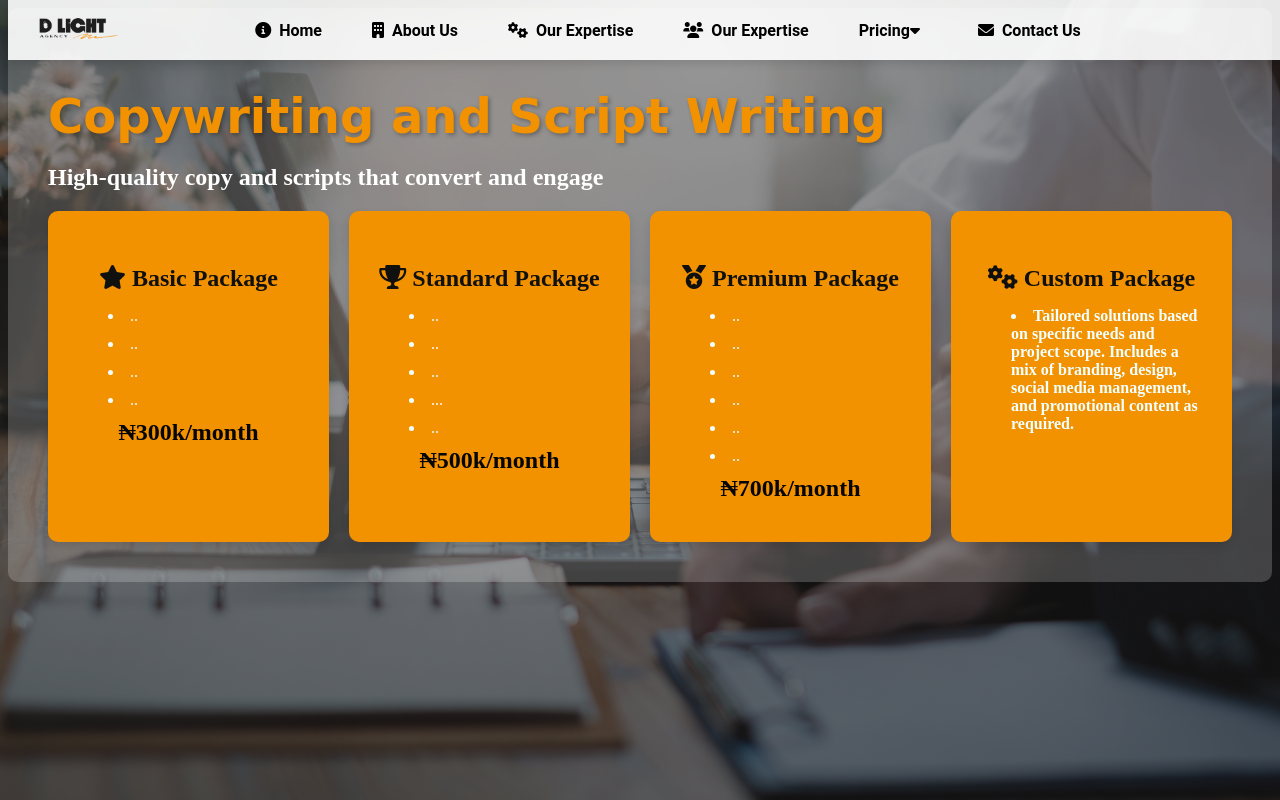
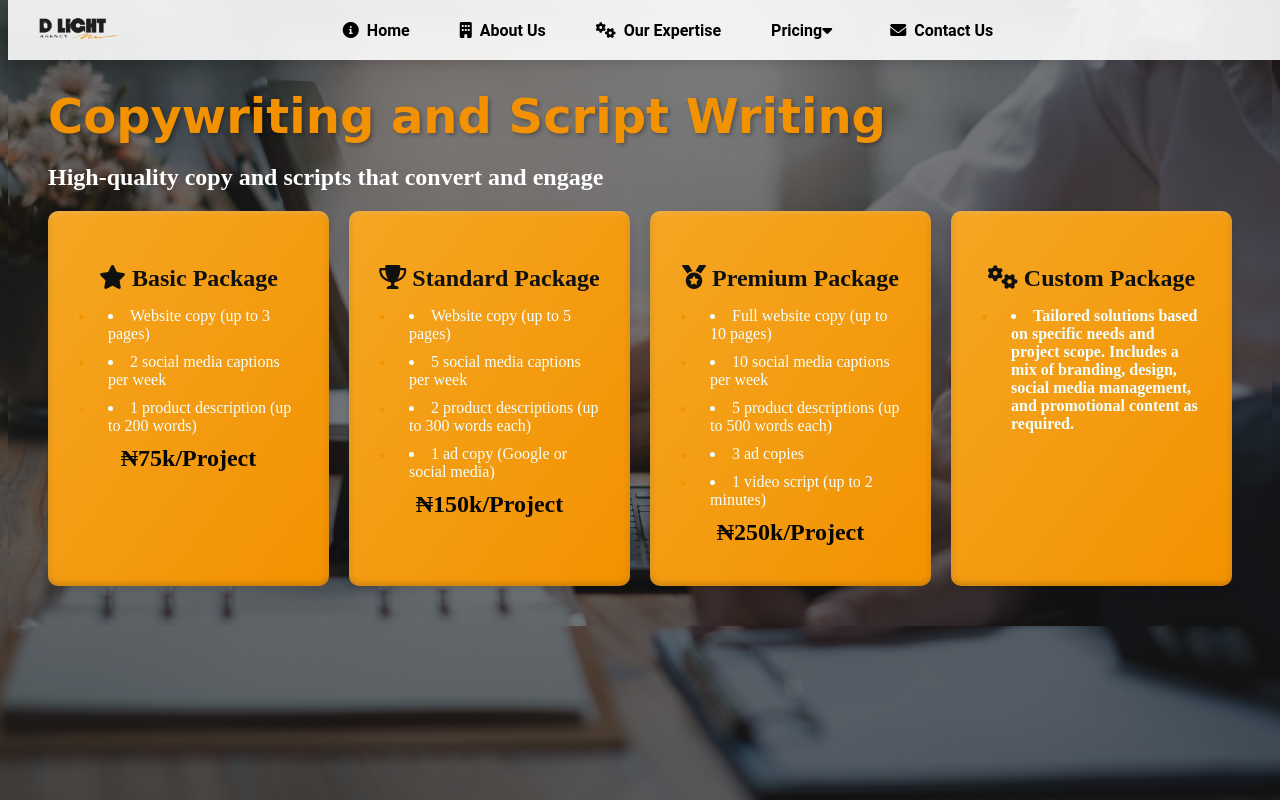
Before and after one commit to D-LightAgency/DLightWebApp, a plain HTML site: page P_Copywri.html in a window 1280 px wide. Drawn offline with Linux system fonts and the light colour scheme.

Commit message:
Web ready 2

```diff
--- a/P_Copywri.html
+++ b/P_Copywri.html
@@ -3,6 +3,9 @@
   <head>
     <link rel="stylesheet" href="css/price.css" />
     <title>Copywriting & Script Writing </title>
+    <link rel="icon" href=
+"/images/sp.png"
+        type="image/x-icon" />
     <link rel="stylesheet" href="https://cdnjs.cloudflare.com/ajax/libs/font-awesome/5.15.4/css/all.min.css">
     <link
       rel="stylesheet"
@@ -36,29 +39,24 @@
 
       <ul>
         <li>
-          <a href="#introduction"
+          <a href="index.html#introduction"
             ><i class="fas fa-info-circle"></i>
             <p>Home</p></a
           >
         </li>
         <li>
-          <a href="#company-overview"
+          <a href="index.html#company-overview"
             ><i class="fas fa-building"></i>
             <p>About Us</p></a
           >
         </li>
         <li>
-          <a href="#our-approach"
+          <a href="index.html#our-expertise"
             ><i class="fas fa-cogs"></i>
             <p>Our Expertise</p></a
           >
         </li>
-        <li>
-          <a href="#team-expertise"
-            ><i class="fas fa-users"></i>
-            <p>Our Expertise</p></a
-          >
-        </li>
+
         <li class="dropdown">
           <a href="#pricing" class="dropdown-toggle">Pricing <i class="fa fa-caret-down"></i></a>
           <div class="dropdown-content">
@@ -91,19 +89,19 @@
 
           <ul>
             <li>
-           ..
+              Website copy (up to 3 pages)
+
             </li>
             <li>
-        ..
+              2 social media captions per week
+
             </li>
             <li>
-              ..
+              1 product description (up to 200 words)
             </li>
-            <li>
-              ..
-            </li>
+
           </ul>
-          <p class="price">₦300k/month</p>
+          <p class="price">₦75k/Project</p>
         </div>
         <div class="pricing-feature">
           <h3><i class="fas fa-trophy"></i> Standard Package</h3>
@@ -112,22 +110,23 @@
 
           <ul>
             <li>
-         ..
+              Website copy (up to 5 pages)
+
             </li>
             <li>
-             ..
+              5 social media captions per week
+
             </li>
             <li>
-           ..
+              2 product descriptions (up to 300 words each)
+
             </li>
             <li>
-             ...
+              1 ad copy (Google or social media)
             </li>
-            <li>
-             ..
-            </li>
+
           </ul>
-          <p class="price">₦500k/month</p>
+          <p class="price">₦150k/Project</p>
         </div>
         <div class="pricing-feature">
           <h3><i class="fas fa-medal"></i> Premium Package</h3>
@@ -136,25 +135,27 @@
 
           <ul>
             <li>
-             ..
+              Full website copy (up to 10 pages)
+
             </li>
             <li>
-              ..
+              10 social media captions per week
+
             </li>
             <li>
-         ..
+              5 product descriptions (up to 500 words each)
+
             </li>
             <li>
-          ..
+              3 ad copies
+
             </li>
             <li>
-              ..
+              1 video script (up to 2 minutes)
             </li>
-            <li>
-             ..
-            </li>
+
           </ul>
-          <p class="price">₦700k/month</p>
+          <p class="price">₦250k/Project</p>
         </div>
         <div class="pricing-feature">
           <h3><i class="fas fa-cogs"></i> Custom Package</h3>
--- a/css/price.css
+++ b/css/price.css
@@ -125,6 +125,7 @@ header h2 {
 /* Pricing Section Styles */
 .pricing-section {
     background-color: rgba(255, 255, 255, 0.2);/* Semi-transparent background*/
+    background: url(/images/prices.png);
     padding: 40px;
     border-radius: 10px;
     margin-bottom: 50px;
@@ -137,13 +138,15 @@ header h2 {
 }
 
 .pricing-feature {
-    background-color: #F39200;
-    border-radius: 10px;
-    padding: 30px;
-    flex: 1 1 200px; /* Flexbox basis for responsiveness */
-    box-shadow: 0 4px 8px rgba(0, 0, 0, 0.1);
-    text-align: center;
-    transition: transform 0.3s ease, box-shadow 0.3s ease;
+  background: linear-gradient(to bottom right, #F5A623, #F39200); /* Gradient shading */
+  border-radius: 10px;
+  padding: 30px;
+  flex: 1 1 200px; /* Flexbox basis for responsiveness */
+  box-shadow: 0 4px 8px rgba(0, 0, 0, 0.1), /* Main shadow */
+              inset 0 2px 4px rgba(255, 255, 255, 0.2), /* Light inner shadow for 3D effect */
+              inset 0 -2px 6px rgba(0, 0, 0, 0.2); /* Darker inner shadow for 3D effect */
+  text-align: center;
+  transition: transform 0.3s ease, box-shadow 0.3s ease;
 }
 
 .pricing-feature:hover {
--- a/css/style.css
+++ b/css/style.css
@@ -211,6 +211,7 @@ body.dark-mode #dark-mode-icon {
 body {
     opacity: 0; /* Start invisible */
     animation: fadeIn 1s forwards; /* Fade in effect */
+
 }
 
 /* Keyframes for fade-in animation */
@@ -224,12 +225,13 @@ body {
 
     font-family: 'Open Sans', sans-serif;
     color: #333;
-    background: url('../images/home.jpg') no-repeat center center fixed;
+    background: url('../images/homeblur.jpg') no-repeat center center fixed;
     background-size: cover;
     margin: 0;
     padding: 0;
     line-height: 1.6;
     position: relative;
+
 }
 
 main {
@@ -357,16 +359,18 @@ section {
     min-height: 100vh; /* Full viewport height for each section */
     padding: 60px;
     margin: 40px 0;
-    background-color: rgba(255, 255, 255, 0.85);
+    /* background-color: rgba(255, 255, 255, 0.85); */
+    background-image: url('/images/home.jpg'); /* Image for the section */
     border-radius: 20px;
     box-shadow: 0 4px 15px rgba(0, 0, 0, 0.2);
     display: flex;
     justify-content: space-between;
     flex-wrap: wrap;
     position: relative;
-    background: linear-gradient(135deg, rgba(255, 255, 255, 0.8), rgba(255, 255, 255, 0.6));
+    /* background: linear-gradient(135deg, rgba(255, 255, 255, 0.8), rgba(255, 255, 255, 0.6)); */
     border: 1px solid rgba(0, 0, 0, 0.1);
 }
+
 
 section.image-section {
     display: flex;
@@ -414,13 +418,18 @@ section.image-section:nth-child(odd) {
 }
 
 /* Section Headers */
-section h2 {
+section h1 {
     font-family: 'Poppins'; /* Keep your current font */
     font-size: 3em; /* Size for headers */
     color: #F39200; /* Color for headers */
     margin-bottom: 20px;
     text-shadow: 2px 2px 4px rgba(0, 0, 0, 0.3); /* Shadow effect */
     font-weight: bold; /* Make headers bold */
+}
+
+section h2{
+    color: white;
+    font-family: 'Nexa';
 }
 
 @keyframes slideIn {
@@ -433,12 +442,12 @@ section h2 {
         opacity: 1;
     }
 }
-section h2:hover {
+section h1:hover {
     color: #ff5722; /* Change color on hover */
 }
 section h3{
     color: white;
-
+    font-weight: 900;
     text-shadow: #222;
 
 }
@@ -446,12 +455,14 @@ section h3{
 section p {
     font-weight: bold; /* Make paragraph text bold */
     font-weight: 3000 ;
+    color: white;
 }
 
 /*Company Overview*/
 #company-overview {
     display: flex; /* Use flexbox for layout */
     align-items: flex-start; /* Align items to the top */
+    background: url('/images/about.jpg');
 }
 
 #company-overview h2:hover{
@@ -527,7 +538,7 @@ section p {
 #company-overview h3 {
     font-family: 'Roboto', sans-serif; /* Change font if desired */
     font-size: 1.8em; /* Adjust size */
-    color: rgb(100, 100, 100); /* Subheader color */
+    color:#F39200; /* Subheader color */
     margin-top: 20px; /* Space above */
     margin-bottom: 10px; /* Space below */
 }
@@ -536,7 +547,7 @@ section p {
 #company-overview p {
     font-family: 'Open Sans', sans-serif; /* Use the main body font */
     font-size: 1em; /* Adjust font size */
-    color: #333; /* Text color */
+    color: white; /* Text color */
     line-height: 1.6; /* Increased spacing between lines for readability */
     margin-bottom: 20px; /* Space below paragraphs */
     max-width: 90%; /* Limit width for better readability */
@@ -560,7 +571,7 @@ section p {
 }
 
 .feature {
-    background-color: #fff;
+    background-color: black;
     border-radius: 10px;
     padding: 20px;
     flex: 1 1 200px; /* Flexbox basis for responsiveness */
@@ -586,7 +597,7 @@ section p {
 .feature h3 {
     font-size: 1.5em;
     margin: 10px 0;
-    color: black;
+    color: rgb(239, 225, 225);
 }
 
 /* Pricing Section Styles */
@@ -672,8 +683,16 @@ footer {
     color: white;
     padding: 40px 50px;
     text-align: center;
+    border-radius: 20px; /* This gives the rounded corners */
 }
+footer h3 {
+    color: black;
+    text-wrap: wrap;
+    position: relative;
+    text-shadow: #222;
+    text-align: center;
 
+}
 .social-media-section {
     display: flex;
     align-items: center;
```
Also changed, not shown: P_content.html (+6 -8 lines), P_projeman.html (+7 -9 lines), P_sm.html (+7 -9 lines), index.html (+10 -9 lines), p_graphics.html (+7 -9 lines), images/about.jpg (added), images/home.jpg, images/homeblur.jpg (added).
